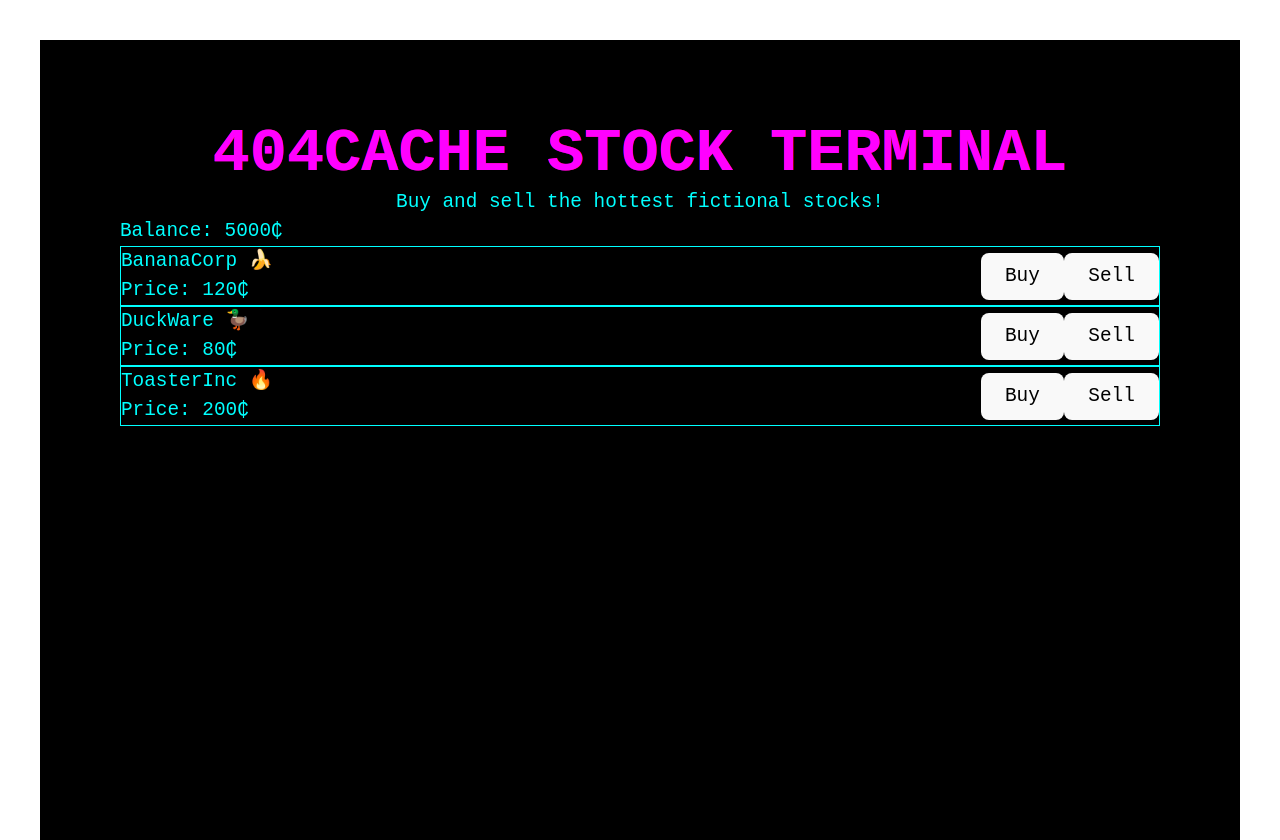
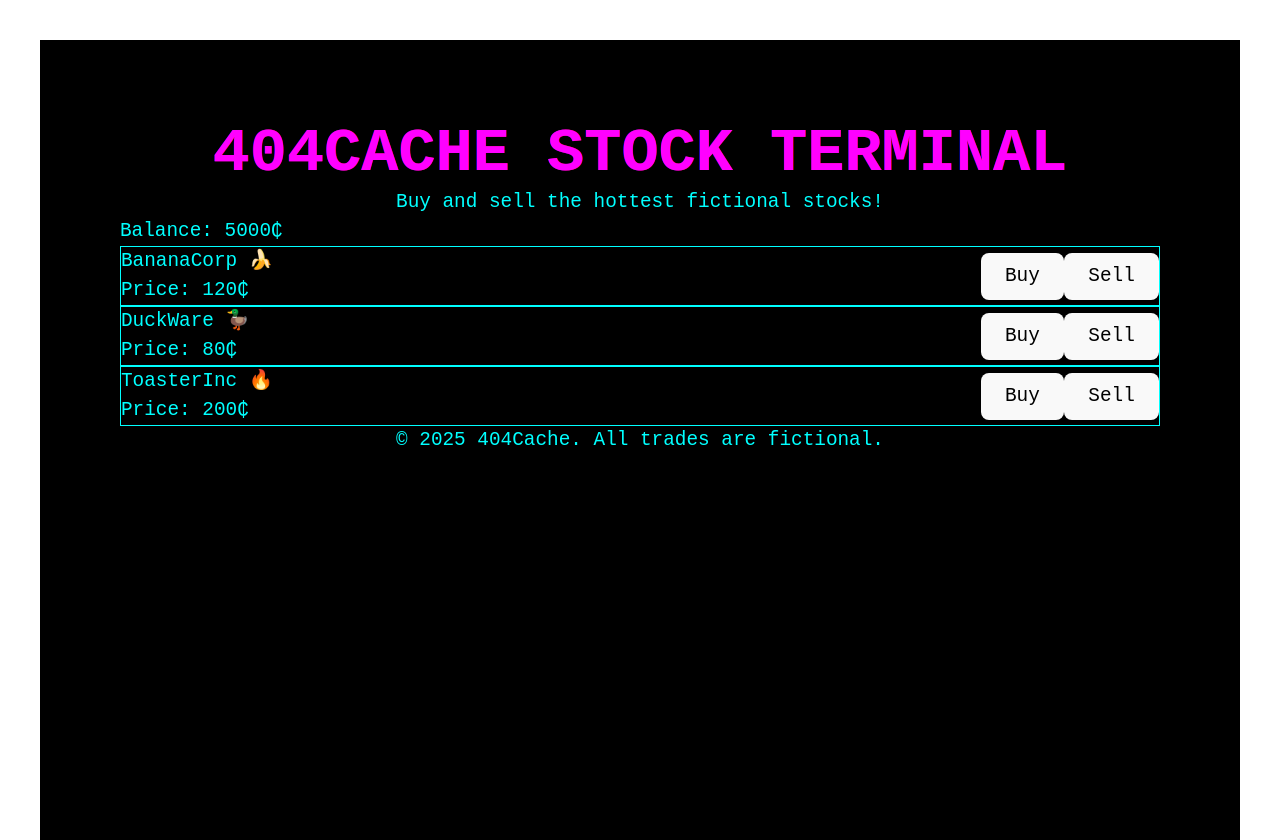
Before and after one commit to uxillary/404cache, a React (Vite) app: page / in a window 1280 px wide. Built offline with nearby package versions, Linux system fonts and the light colour scheme.

Commit message:
Add Footer component

```diff
--- a/src/App.jsx
+++ b/src/App.jsx
@@ -2,6 +2,7 @@ import { useState } from 'react';
 import BalanceDisplay from './components/BalanceDisplay';
 import StockList from './components/StockList';
 import Header from './components/Header';
+import Footer from './components/Footer';
 import './index.css';
 
 function App() {
@@ -30,6 +31,7 @@ function App() {
         <Header />
         <BalanceDisplay balance={balance} />
         <StockList stocks={stocks} onBuy={handleBuy} onSell={handleSell} />
+        <Footer />
       </div>
     </div>
   );
--- /dev/null
+++ b/src/components/Footer.jsx
@@ -0,0 +1,9 @@
+function Footer() {
+  return (
+    <footer className="mt-8 text-center text-green-500 text-sm">
+      © 2025 404Cache. All trades are fictional.
+    </footer>
+  );
+}
+
+export default Footer;
```
